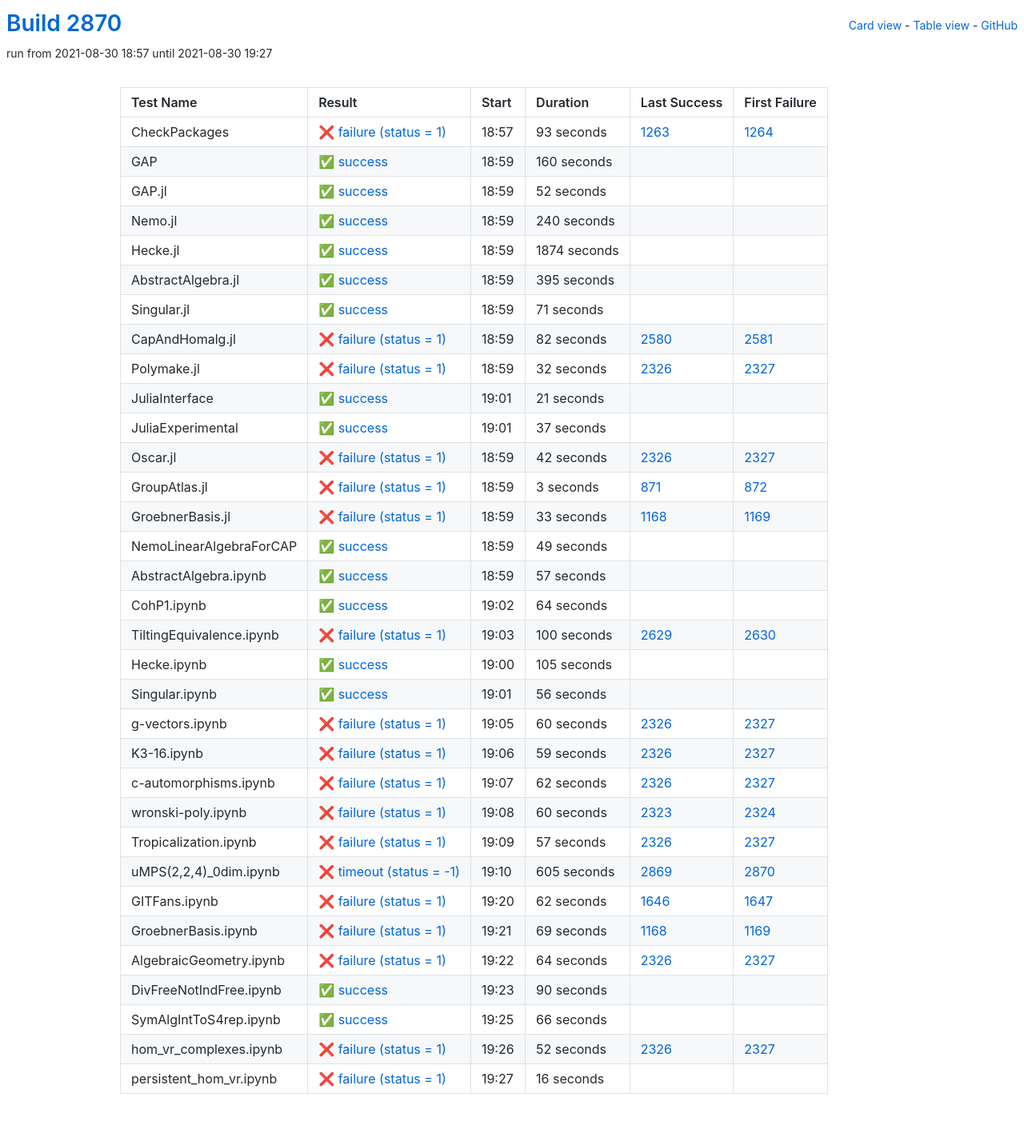
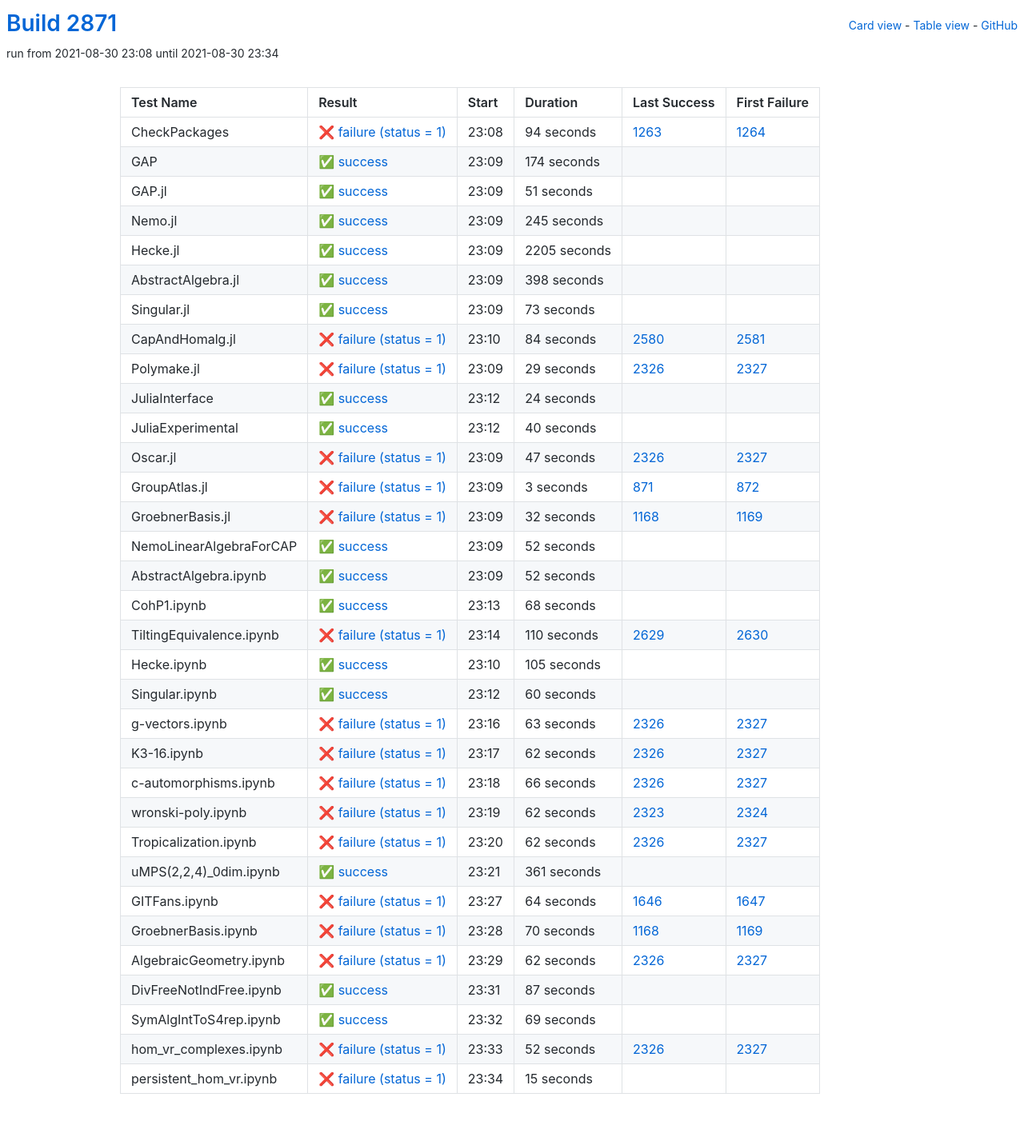
Before and after one commit to oscar-system/oscar-ci-status-stable, a Jekyll site: the page built from table.html, in a window 1280 px wide. Shown: the whole page at 80% size. Built offline with Jekyll 4.4.1, drawn with Linux system fonts in a browser that asks for light colours.

Commit message:
Build #2871

```diff
--- a/_data/ci.yml
+++ b/_data/ci.yml
@@ -1,6 +1,6 @@
 ---
-build: 2870
-build_url: https://oscarci.mathematik.uni-kl.de/job/oscar-stable/2870/
+build: 2871
+build_url: https://oscarci.mathematik.uni-kl.de/job/oscar-stable/2871/
 job: oscar-stable
 organization: oscar-system
 repo: oscar-ci-status-stable
@@ -8,152 +8,152 @@ repourl: https://github.com/oscar-system/oscar-ci-status-stable
 tests:
 - name: CheckPackages
   id: checkpackages
-  log: https://oscarci.mathematik.uni-kl.de/job/oscar-stable/2870/artifact/logs/build-2870/CheckPackages.log
-  start: 2021-08-30 18:57
+  log: https://oscarci.mathematik.uni-kl.de/job/oscar-stable/2871/artifact/logs/build-2871/CheckPackages.log
+  start: 2021-08-30 23:08
   success: false
   exitcode: 1
   status: failure
-  duration: 93
+  duration: 94
   last_success: 1263
   last_success_url: https://oscarci.mathematik.uni-kl.de/job/oscar-stable/1263/
   first_failure: 1264
   first_failure_url: https://oscarci.mathematik.uni-kl.de/job/oscar-stable/1264/
 - name: GAP
   id: gap
-  log: https://oscarci.mathematik.uni-kl.de/job/oscar-stable/2870/artifact/logs/build-2870/GAP.log
-  start: 2021-08-30 18:59
+  log: https://oscarci.mathematik.uni-kl.de/job/oscar-stable/2871/artifact/logs/build-2871/GAP.log
+  start: 2021-08-30 23:09
   success: true
   exitcode: 0
   status: success
-  duration: 160
+  duration: 174
   last_success: false
   last_success_url:
   first_failure: false
   first_failure_url:
 - name: GAP.jl
   id: gap-jl
-  log: https://oscarci.mathematik.uni-kl.de/job/oscar-stable/2870/artifact/logs/build-2870/GAP.jl.log
-  start: 2021-08-30 18:59
+  log: https://oscarci.mathematik.uni-kl.de/job/oscar-stable/2871/artifact/logs/build-2871/GAP.jl.log
+  start: 2021-08-30 23:09
   success: true
   exitcode: 0
   status: success
-  duration: 52
+  duration: 51
   last_success: false
   last_success_url:
   first_failure: false
   first_failure_url:
 - name: Nemo.jl
   id: nemo-jl
-  log: https://oscarci.mathematik.uni-kl.de/job/oscar-stable/2870/artifact/logs/build-2870/Nemo.jl.log
-  start: 2021-08-30 18:59
+  log: https://oscarci.mathematik.uni-kl.de/job/oscar-stable/2871/artifact/logs/build-2871/Nemo.jl.log
+  start: 2021-08-30 23:09
   success: true
   exitcode: 0
   status: success
-  duration: 240
+  duration: 245
   last_success: false
   last_success_url:
   first_failure: false
   first_failure_url:
 - name: Hecke.jl
   id: hecke-jl
-  log: https://oscarci.mathematik.uni-kl.de/job/oscar-stable/2870/artifact/logs/build-2870/Hecke.jl.log
-  start: 2021-08-30 18:59
+  log: https://oscarci.mathematik.uni-kl.de/job/oscar-stable/2871/artifact/logs/build-2871/Hecke.jl.log
+  start: 2021-08-30 23:09
   success: true
   exitcode: 0
   status: success
-  duration: 1874
+  duration: 2205
   last_success: false
   last_success_url:
   first_failure: false
   first_failure_url:
 - name: AbstractAlgebra.jl
   id: abstractalgebra-jl
-  log: https://oscarci.mathematik.uni-kl.de/job/oscar-stable/2870/artifact/logs/build-2870/AbstractAlgebra.jl.log
-  start: 2021-08-30 18:59
+  log: https://oscarci.mathematik.uni-kl.de/job/oscar-stable/2871/artifact/logs/build-2871/AbstractAlgebra.jl.log
+  start: 2021-08-30 23:09
   success: true
   exitcode: 0
   status: success
-  duration: 395
+  duration: 398
   last_success: false
   last_success_url:
   first_failure: false
   first_failure_url:
 - name: Singular.jl
   id: singular-jl
-  log: https://oscarci.mathematik.uni-kl.de/job/oscar-stable/2870/artifact/logs/build-2870/Singular.jl.log
-  start: 2021-08-30 18:59
+  log: https://oscarci.mathematik.uni-kl.de/job/oscar-stable/2871/artifact/logs/build-2871/Singular.jl.log
+  start: 2021-08-30 23:09
   success: true
   exitcode: 0
   status: success
-  duration: 71
+  duration: 73
   last_success: false
   last_success_url:
   first_failure: false
   first_failure_url:
 - name: CapAndHomalg.jl
   id: capandhomalg-jl
-  log: https://oscarci.mathematik.uni-kl.de/job/oscar-stable/2870/artifact/logs/build-2870/CapAndHomalg.jl.log
-  start: 2021-08-30 18:59
+  log: https://oscarci.mathematik.uni-kl.de/job/oscar-stable/2871/artifact/logs/build-2871/CapAndHomalg.jl.log
+  start: 2021-08-30 23:10
   success: false
   exitcode: 1
   status: failure
-  duration: 82
+  duration: 84
   last_success: 2580
   last_success_url: https://oscarci.mathematik.uni-kl.de/job/oscar-stable/2580/
   first_failure: 2581
   first_failure_url: https://oscarci.mathematik.uni-kl.de/job/oscar-stable/2581/
 - name: Polymake.jl
   id: polymake-jl
-  log: https://oscarci.mathematik.uni-kl.de/job/oscar-stable/2870/artifact/logs/build-2870/Polymake.jl.log
-  start: 2021-08-30 18:59
+  log: https://oscarci.mathematik.uni-kl.de/job/oscar-stable/2871/artifact/logs/build-2871/Polymake.jl.log
+  start: 2021-08-30 23:09
   success: false
   exitcode: 1
   status: failure
-  duration: 32
+  duration: 29
   last_success: 2326
   last_success_url: https://oscarci.mathematik.uni-kl.de/job/oscar-stable/2326/
   first_failure: 2327
   first_failure_url: https://oscarci.mathematik.uni-kl.de/job/oscar-stable/2327/
 - name: JuliaInterface
   id: juliainterface
-  log: https://oscarci.mathematik.uni-kl.de/job/oscar-stable/2870/artifact/logs/build-2870/JuliaInterface.log
-  start: 2021-08-30 19:01
+  log: https://oscarci.mathematik.uni-kl.de/job/oscar-stable/2871/artifact/logs/build-2871/JuliaInterface.log
+  start: 2021-08-30 23:12
   success: true
   exitcode: 0
   status: success
-  duration: 21
+  duration: 24
   last_success: false
   last_success_url:
   first_failure: false
   first_failure_url:
 - name: JuliaExperimental
   id: juliaexperimental
-  log: https://oscarci.mathematik.uni-kl.de/job/oscar-stable/2870/artifact/logs/build-2870/JuliaExperimental.log
-  start: 2021-08-30 19:01
+  log: https://oscarci.mathematik.uni-kl.de/job/oscar-stable/2871/artifact/logs/build-2871/JuliaExperimental.log
+  start: 2021-08-30 23:12
   success: true
   exitcode: 0
   status: success
-  duration: 37
+  duration: 40
   last_success: false
   last_success_url:
   first_failure: false
   first_failure_url:
 - name: Oscar.jl
   id: oscar-jl
-  log: https://oscarci.mathematik.uni-kl.de/job/oscar-stable/2870/artifact/logs/build-2870/Oscar.jl.log
-  start: 2021-08-30 18:59
+  log: https://oscarci.mathematik.uni-kl.de/job/oscar-stable/2871/artifact/logs/build-2871/Oscar.jl.log
+  start: 2021-08-30 23:09
   success: false
   exitcode: 1
   status: failure
-  duration: 42
+  duration: 47
   last_success: 2326
   last_success_url: https://oscarci.mathematik.uni-kl.de/job/oscar-stable/2326/
   first_failure: 2327
   first_failure_url: https://oscarci.mathematik.uni-kl.de/job/oscar-stable/2327/
 - name: GroupAtlas.jl
   id: groupatlas-jl
-  log: https://oscarci.mathematik.uni-kl.de/job/oscar-stable/2870/artifact/logs/build-2870/GroupAtlas.jl.log
-  start: 2021-08-30 18:59
+  log: https://oscarci.mathematik.uni-kl.de/job/oscar-stable/2871/artifact/logs/build-2871/GroupAtlas.jl.log
+  start: 2021-08-30 23:09
   success: false
   exitcode: 1
   status: failure
@@ -164,68 +164,68 @@ tests:
   first_failure_url: https://oscarci.mathematik.uni-kl.de/job/oscar-stable/872/
 - name: GroebnerBasis.jl
   id: groebnerbasis-jl
-  log: https://oscarci.mathematik.uni-kl.de/job/oscar-stable/2870/artifact/logs/build-2870/GroebnerBasis.jl.log
-  start: 2021-08-30 18:59
+  log: https://oscarci.mathematik.uni-kl.de/job/oscar-stable/2871/artifact/logs/build-2871/GroebnerBasis.jl.log
+  start: 2021-08-30 23:09
   success: false
   exitcode: 1
   status: failure
-  duration: 33
+  duration: 32
   last_success: 1168
   last_success_url: https://oscarci.mathematik.uni-kl.de/job/oscar-stable/1168/
   first_failure: 1169
   first_failure_url: https://oscarci.mathematik.uni-kl.de/job/oscar-stable/1169/
 - name: NemoLinearAlgebraForCAP
   id: nemolinearalgebraforcap
-  log: https://oscarci.mathematik.uni-kl.de/job/oscar-stable/2870/artifact/logs/build-2870/NemoLinearAlgebraForCAP.log
-  start: 2021-08-30 18:59
+  log: https://oscarci.mathematik.uni-kl.de/job/oscar-stable/2871/artifact/logs/build-2871/NemoLinearAlgebraForCAP.log
+  start: 2021-08-30 23:09
   success: true
   exitcode: 0
   status: success
-  duration: 49
+  duration: 52
   last_success: false
   last_success_url:
   first_failure: false
   first_failure_url:
 - name: AbstractAlgebra.ipynb
   id: abstractalgebra-ipynb
-  log: https://oscarci.mathematik.uni-kl.de/job/oscar-stable/2870/artifact/logs/build-2870/AbstractAlgebra.ipynb.log
-  start: 2021-08-30 18:59
+  log: https://oscarci.mathematik.uni-kl.de/job/oscar-stable/2871/artifact/logs/build-2871/AbstractAlgebra.ipynb.log
+  start: 2021-08-30 23:09
   success: true
   exitcode: 0
   status: success
-  duration: 57
+  duration: 52
   last_success: false
   last_success_url:
   first_failure: false
   first_failure_url:
 - name: CohP1.ipynb
   id: cohp1-ipynb
-  log: https://oscarci.mathematik.uni-kl.de/job/oscar-stable/2870/artifact/logs/build-2870/CohP1.ipynb.log
-  start: 2021-08-30 19:02
+  log: https://oscarci.mathematik.uni-kl.de/job/oscar-stable/2871/artifact/logs/build-2871/CohP1.ipynb.log
+  start: 2021-08-30 23:13
   success: true
   exitcode: 0
   status: success
-  duration: 64
+  duration: 68
   last_success: false
   last_success_url:
   first_failure: false
   first_failure_url:
 - name: TiltingEquivalence.ipynb
   id: tiltingequivalence-ipynb
-  log: https://oscarci.mathematik.uni-kl.de/job/oscar-stable/2870/artifact/logs/build-2870/TiltingEquivalence.ipynb.log
-  start: 2021-08-30 19:03
+  log: https://oscarci.mathematik.uni-kl.de/job/oscar-stable/2871/artifact/logs/build-2871/TiltingEquivalence.ipynb.log
+  start: 2021-08-30 23:14
   success: false
   exitcode: 1
   status: failure
-  duration: 100
+  duration: 110
   last_success: 2629
   last_success_url: https://oscarci.mathematik.uni-kl.de/job/oscar-stable/2629/
   first_failure: 2630
   first_failure_url: https://oscarci.mathematik.uni-kl.de/job/oscar-stable/2630/
 - name: Hecke.ipynb
   id: hecke-ipynb
-  log: https://oscarci.mathematik.uni-kl.de/job/oscar-stable/2870/artifact/logs/build-2870/Hecke.ipynb.log
-  start: 2021-08-30 19:00
+  log: https://oscarci.mathematik.uni-kl.de/job/oscar-stable/2871/artifact/logs/build-2871/Hecke.ipynb.log
+  start: 2021-08-30 23:10
   success: true
   exitcode: 0
   status: success
@@ -236,44 +236,32 @@ tests:
   first_failure_url:
 - name: Singular.ipynb
   id: singular-ipynb
-  log: https://oscarci.mathematik.uni-kl.de/job/oscar-stable/2870/artifact/logs/build-2870/Singular.ipynb.log
-  start: 2021-08-30 19:01
+  log: https://oscarci.mathematik.uni-kl.de/job/oscar-stable/2871/artifact/logs/build-2871/Singular.ipynb.log
+  start: 2021-08-30 23:12
   success: true
   exitcode: 0
   status: success
-  duration: 56
+  duration: 60
   last_success: false
   last_success_url:
   first_failure: false
   first_failure_url:
 - name: g-vectors.ipynb
   id: g-vectors-ipynb
-  log: https://oscarci.mathematik.uni-kl.de/job/oscar-stable/2870/artifact/logs/build-2870/g-vectors.ipynb.log
-  start: 2021-08-30 19:05
+  log: https://oscarci.mathematik.uni-kl.de/job/oscar-stable/2871/artifact/logs/build-2871/g-vectors.ipynb.log
+  start: 2021-08-30 23:16
   success: false
   exitcode: 1
   status: failure
-  duration: 60
+  duration: 63
   last_success: 2326
   last_success_url: https://oscarci.mathematik.uni-kl.de/job/oscar-stable/2326/
   first_failure: 2327
   first_failure_url: https://oscarci.mathematik.uni-kl.de/job/oscar-stable/2327/
 - name: K3-16.ipynb
   id: k3-16-ipynb
-  log: https://oscarci.mathematik.uni-kl.de/job/oscar-stable/2870/artifact/logs/build-2870/K3-16.ipynb.log
-  start: 2021-08-30 19:06
-  success: false
-  exitcode: 1
-  status: failure
-  duration: 59
-  last_success: 2326
-  last_success_url: https://oscarci.mathematik.uni-kl.de/job/oscar-stable/2326/
-  first_failure: 2327
-  first_failure_url: https://oscarci.mathematik.uni-kl.de/job/oscar-stable/2327/
-- name: c-automorphisms.ipynb
-  id: c-automorphisms-ipynb
-  log: https://oscarci.mathematik.uni-kl.de/job/oscar-stable/2870/artifact/logs/build-2870/c-automorphisms.ipynb.log
-  start: 2021-08-30 19:07
+  log: https://oscarci.mathematik.uni-kl.de/job/oscar-stable/2871/artifact/logs/build-2871/K3-16.ipynb.log
+  start: 2021-08-30 23:17
   success: false
   exitcode: 1
   status: failure
@@ -282,106 +270,118 @@ tests:
   last_success_url: https://oscarci.mathematik.uni-kl.de/job/oscar-stable/2326/
   first_failure: 2327
   first_failure_url: https://oscarci.mathematik.uni-kl.de/job/oscar-stable/2327/
-- name: wronski-poly.ipynb
-  id: wronski-poly-ipynb
-  log: https://oscarci.mathematik.uni-kl.de/job/oscar-stable/2870/artifact/logs/build-2870/wronski-poly.ipynb.log
-  start: 2021-08-30 19:08
+- name: c-automorphisms.ipynb
+  id: c-automorphisms-ipynb
+  log: https://oscarci.mathematik.uni-kl.de/job/oscar-stable/2871/artifact/logs/build-2871/c-automorphisms.ipynb.log
+  start: 2021-08-30 23:18
   success: false
   exitcode: 1
   status: failure
-  duration: 60
+  duration: 66
+  last_success: 2326
+  last_success_url: https://oscarci.mathematik.uni-kl.de/job/oscar-stable/2326/
+  first_failure: 2327
+  first_failure_url: https://oscarci.mathematik.uni-kl.de/job/oscar-stable/2327/
+- name: wronski-poly.ipynb
+  id: wronski-poly-ipynb
+  log: https://oscarci.mathematik.uni-kl.de/job/oscar-stable/2871/artifact/logs/build-2871/wronski-poly.ipynb.log
+  start: 2021-08-30 23:19
+  success: false
+  exitcode: 1
+  status: failure
+  duration: 62
   last_success: 2323
   last_success_url: https://oscarci.mathematik.uni-kl.de/job/oscar-stable/2323/
   first_failure: 2324
   first_failure_url: https://oscarci.mathematik.uni-kl.de/job/oscar-stable/2324/
 - name: Tropicalization.ipynb
   id: tropicalization-ipynb
-  log: https://oscarci.mathematik.uni-kl.de/job/oscar-stable/2870/artifact/logs/build-2870/Tropicalization.ipynb.log
-  start: 2021-08-30 19:09
+  log: https://oscarci.mathematik.uni-kl.de/job/oscar-stable/2871/artifact/logs/build-2871/Tropicalization.ipynb.log
+  start: 2021-08-30 23:20
   success: false
   exitcode: 1
   status: failure
-  duration: 57
+  duration: 62
   last_success: 2326
   last_success_url: https://oscarci.mathematik.uni-kl.de/job/oscar-stable/2326/
   first_failure: 2327
   first_failure_url: https://oscarci.mathematik.uni-kl.de/job/oscar-stable/2327/
 - name: uMPS(2,2,4)_0dim.ipynb
   id: umps-2-2-4-0dim-ipynb
-  log: https://oscarci.mathematik.uni-kl.de/job/oscar-stable/2870/artifact/logs/build-2870/uMPS-2-2-4-_0dim.ipynb.log
-  start: 2021-08-30 19:10
-  success: false
-  exitcode: -1
-  status: timeout
-  duration: 605
-  last_success: 2869
-  last_success_url: https://oscarci.mathematik.uni-kl.de/job/oscar-stable/2869/
-  first_failure: 2870
-  first_failure_url: https://oscarci.mathematik.uni-kl.de/job/oscar-stable/2870/
+  log: https://oscarci.mathematik.uni-kl.de/job/oscar-stable/2871/artifact/logs/build-2871/uMPS-2-2-4-_0dim.ipynb.log
+  start: 2021-08-30 23:21
+  success: true
+  exitcode: 0
+  status: success
+  duration: 361
+  last_success: false
+  last_success_url:
+  first_failure: false
+  first_failure_url:
 - name: GITFans.ipynb
   id: gitfans-ipynb
-  log: https://oscarci.mathematik.uni-kl.de/job/oscar-stable/2870/artifact/logs/build-2870/GITFans.ipynb.log
-  start: 2021-08-30 19:20
+  log: https://oscarci.mathematik.uni-kl.de/job/oscar-stable/2871/artifact/logs/build-2871/GITFans.ipynb.log
+  start: 2021-08-30 23:27
   success: false
   exitcode: 1
   status: failure
-  duration: 62
+  duration: 64
   last_success: 1646
   last_success_url: https://oscarci.mathematik.uni-kl.de/job/oscar-stable/1646/
   first_failure: 1647
   first_failure_url: https://oscarci.mathematik.uni-kl.de/job/oscar-stable/1647/
 - name: GroebnerBasis.ipynb
   id: groebnerbasis-ipynb
-  log: https://oscarci.mathematik.uni-kl.de/job/oscar-stable/2870/artifact/logs/build-2870/GroebnerBasis.ipynb.log
-  start: 2021-08-30 19:21
+  log: https://oscarci.mathematik.uni-kl.de/job/oscar-stable/2871/artifact/logs/build-2871/GroebnerBasis.ipynb.log
+  start: 2021-08-30 23:28
   success: false
   exitcode: 1
   status: failure
-  duration: 69
+  duration: 70
   last_success: 1168
   last_success_url: https://oscarci.mathematik.uni-kl.de/job/oscar-stable/1168/
   first_failure: 1169
   first_failure_url: https://oscarci.mathematik.uni-kl.de/job/oscar-stable/1169/
 - name: AlgebraicGeometry.ipynb
   id: algebraicgeometry-ipynb
-  log: https://oscarci.mathematik.uni-kl.de/job/oscar-stable/2870/artifact/logs/build-2870/AlgebraicGeometry.ipynb.log
-  start: 2021-08-30 19:22
+  log: https://oscarci.mathematik.uni-kl.de/job/oscar-stable/2871/artifact/logs/build-2871/AlgebraicGeometry.ipynb.log
+  start: 2021-08-30 23:29
   success: false
   exitcode: 1
   status: failure
-  duration: 64
+  duration: 62
   last_success: 2326
   last_success_url: https://oscarci.mathematik.uni-kl.de/job/oscar-stable/2326/
   first_failure: 2327
   first_failure_url: https://oscarci.mathematik.uni-kl.de/job/oscar-stable/2327/
 - name: DivFreeNotIndFree.ipynb
   id: divfreenotindfree-ipynb
-  log: https://oscarci.mathematik.uni-kl.de/job/oscar-stable/2870/artifact/logs/build-2870/DivFreeNotIndFree.ipynb.log
-  start: 2021-08-30 19:23
+  log: https://oscarci.mathematik.uni-kl.de/job/oscar-stable/2871/artifact/logs/build-2871/DivFreeNotIndFree.ipynb.log
+  start: 2021-08-30 23:31
   success: true
   exitcode: 0
   status: success
-  duration: 90
+  duration: 87
   last_success: false
   last_success_url:
   first_failure: false
   first_failure_url:
 - name: SymAlgIntToS4rep.ipynb
   id: symalginttos4rep-ipynb
-  log: https://oscarci.mathematik.uni-kl.de/job/oscar-stable/2870/artifact/logs/build-2870/SymAlgIntToS4rep.ipynb.log
-  start: 2021-08-30 19:25
+  log: https://oscarci.mathematik.uni-kl.de/job/oscar-stable/2871/artifact/logs/build-2871/SymAlgIntToS4rep.ipynb.log
+  start: 2021-08-30 23:32
   success: true
   exitcode: 0
   status: success
-  duration: 66
+  duration: 69
   last_success: false
   last_success_url:
   first_failure: false
   first_failure_url:
 - name: hom_vr_complexes.ipynb
   id: hom-vr-complexes-ipynb
-  log: https://oscarci.mathematik.uni-kl.de/job/oscar-stable/2870/artifact/logs/build-2870/hom_vr_complexes.ipynb.log
-  start: 2021-08-30 19:26
+  log: https://oscarci.mathematik.uni-kl.de/job/oscar-stable/2871/artifact/logs/build-2871/hom_vr_complexes.ipynb.log
+  start: 2021-08-30 23:33
   success: false
   exitcode: 1
   status: failure
@@ -392,12 +392,12 @@ tests:
   first_failure_url: https://oscarci.mathematik.uni-kl.de/job/oscar-stable/2327/
 - name: persistent_hom_vr.ipynb
   id: persistent-hom-vr-ipynb
-  log: https://oscarci.mathematik.uni-kl.de/job/oscar-stable/2870/artifact/logs/build-2870/persistent_hom_vr.ipynb.log
-  start: 2021-08-30 19:27
+  log: https://oscarci.mathematik.uni-kl.de/job/oscar-stable/2871/artifact/logs/build-2871/persistent_hom_vr.ipynb.log
+  start: 2021-08-30 23:34
   success: false
   exitcode: 1
   status: failure
-  duration: 16
+  duration: 15
   last_success: false
   last_success_url:
   first_failure: false
```
Also changed, not shown: README.md.
